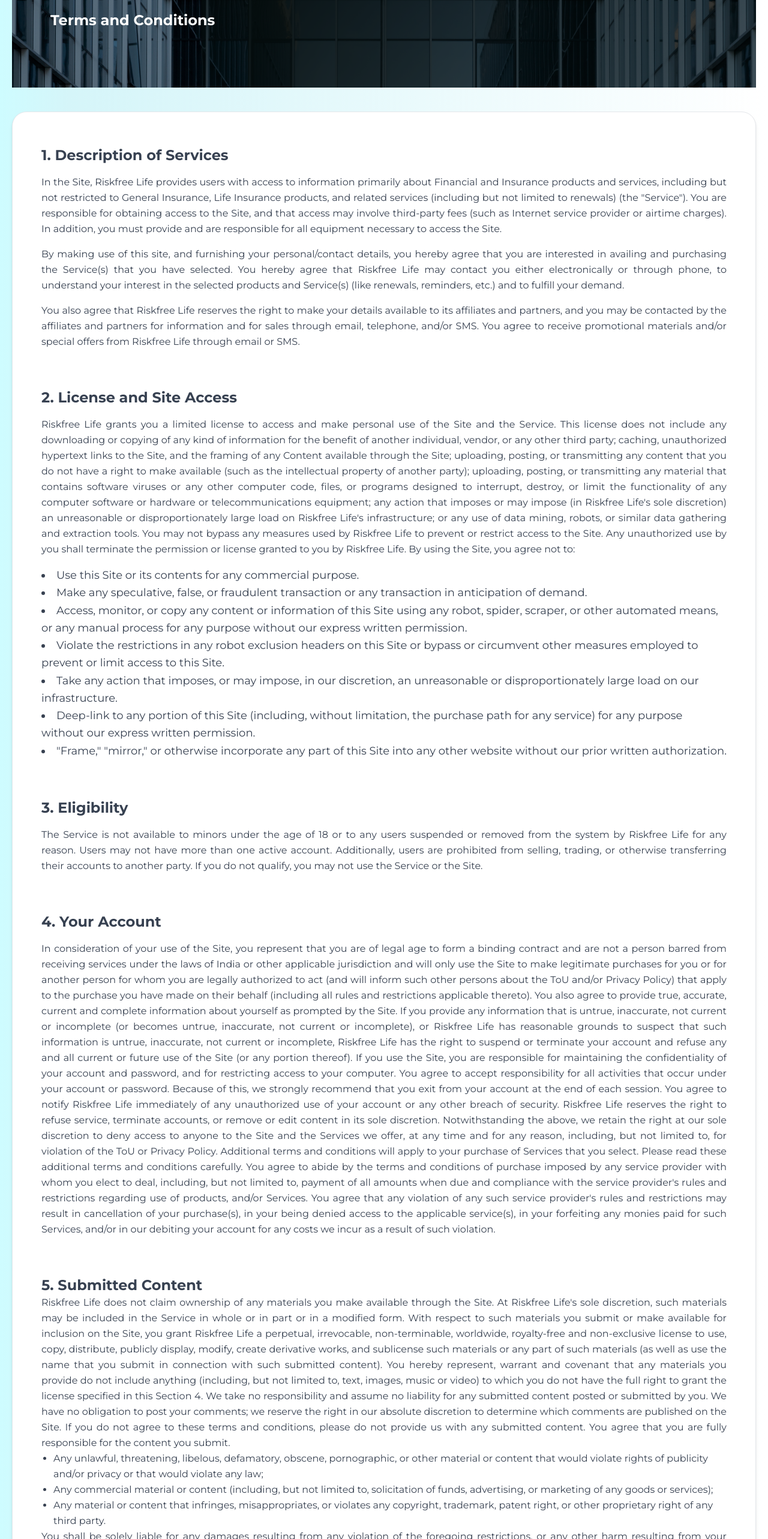
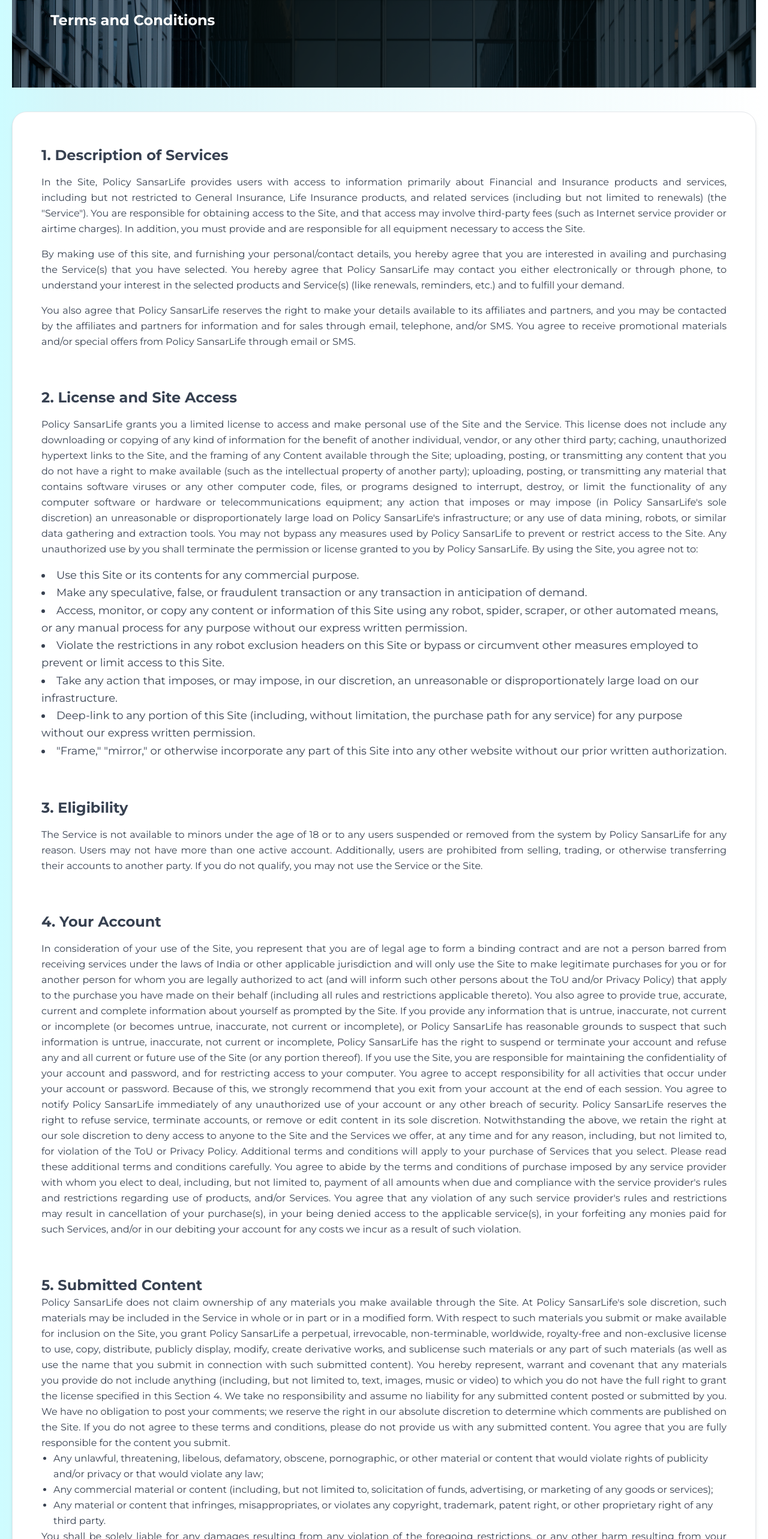
Before and after one commit to SameerDelXN/Policy-Sansar-Landing-Updated, a Next.js app: page /terms-and-conditions in a window 1280 px wide. Shown: the part 234-2800 px from the top of the page at 60% size. Built offline with nearby package versions, Linux system fonts and the light colour scheme.

Commit message:
replaced riskfree with PS

```diff
--- a/src/app/terms-and-conditions/page.jsx
+++ b/src/app/terms-and-conditions/page.jsx
@@ -18,35 +18,35 @@
       <div className="lg:px-4 lg:py-6 xxs:px-1 xxs:py-1 ">
   <h1 className="lg:text-2xl font-semibold mb-4 xxs:text-lg">1. Description of Services</h1>
   <p className="text-justify leading-relaxed text-gray-700 ">
-    In the Site, Riskfree Life provides users with access to information primarily about Financial and Insurance products and services,
+    In the Site, Policy SansarLife provides users with access to information primarily about Financial and Insurance products and services,
     including but not restricted to General Insurance, Life Insurance products, and related services (including but not limited to renewals)
     (the "Service"). You are responsible for obtaining access to the Site, and that access may involve third-party fees (such as Internet
     service provider or airtime charges). In addition, you must provide and are responsible for all equipment necessary to access the Site.
   </p>
   <p className="text-justify leading-relaxed text-gray-700 mt-4 g:text-md">
     By making use of this site, and furnishing your personal/contact details, you hereby agree that you are interested in availing and
-    purchasing the Service(s) that you have selected. You hereby agree that Riskfree Life may contact you either electronically or through
+    purchasing the Service(s) that you have selected. You hereby agree that Policy SansarLife may contact you either electronically or through
     phone, to understand your interest in the selected products and Service(s) (like renewals, reminders, etc.) and to fulfill your demand.
   </p>
   <p className="text-justify leading-relaxed text-gray-700 mt-4">
-    You also agree that Riskfree Life reserves the right to make your details available to its affiliates and partners, and you may be
+    You also agree that Policy SansarLife reserves the right to make your details available to its affiliates and partners, and you may be
     contacted by the affiliates and partners for information and for sales through email, telephone, and/or SMS. You agree to receive
-    promotional materials and/or special offers from Riskfree Life through email or SMS.
+    promotional materials and/or special offers from Policy SansarLife through email or SMS.
   </p>
 </div>
 
 <div className="lg:px-4 lg:py-6 xxs:px-2 xxs:py-3 ">
   <h1 className="lg:text-2xl font-semibold mb-4 xxs:text-lg">2. License and Site Access</h1>
   <p className=" text-justify leading-relaxed text-gray-700">
-    Riskfree Life grants you a limited license to access and make personal use of the Site and the Service. This license does not include any
+    Policy SansarLife grants you a limited license to access and make personal use of the Site and the Service. This license does not include any
     downloading or copying of any kind of information for the benefit of another individual, vendor, or any other third party; caching,
     unauthorized hypertext links to the Site, and the framing of any Content available through the Site; uploading, posting, or transmitting
     any content that you do not have a right to make available (such as the intellectual property of another party); uploading, posting, or
     transmitting any material that contains software viruses or any other computer code, files, or programs designed to interrupt, destroy,
     or limit the functionality of any computer software or hardware or telecommunications equipment; any action that imposes or may impose
-    (in Riskfree Life's sole discretion) an unreasonable or disproportionately large load on Riskfree Life's infrastructure; or any use of
-    data mining, robots, or similar data gathering and extraction tools. You may not bypass any measures used by Riskfree Life to prevent
-    or restrict access to the Site. Any unauthorized use by you shall terminate the permission or license granted to you by Riskfree Life.
+    (in Policy SansarLife's sole discretion) an unreasonable or disproportionately large load on Policy SansarLife's infrastructure; or any use of
+    data mining, robots, or similar data gathering and extraction tools. You may not bypass any measures used by Policy SansarLife to prevent
+    or restrict access to the Site. Any unauthorized use by you shall terminate the permission or license granted to you by Policy SansarLife.
     By using the Site, you agree not to:
   </p>
   <ul className="list-disc list-inside mt-4 text-gray-700 text-lg leading-relaxed">
@@ -77,7 +77,7 @@
       <h1 className="lg:text-2xl font-semibold mb-4 xxs:text-lg">3. Eligibility</h1>
         <p className="text-justify leading-relaxed text-gray-700">
           The Service is not available to minors under the age of 18 or to any
-          users suspended or removed from the system by Riskfree Life for any
+          users suspended or removed from the system by Policy SansarLife for any
           reason. Users may not have more than one active account. Additionally,
           users are prohibited from selling, trading, or otherwise transferring
           their accounts to another party. If you do not qualify, you may not
@@ -98,9 +98,9 @@
           agree to provide true, accurate, current and complete information
           about yourself as prompted by the Site. If you provide any information
           that is untrue, inaccurate, not current or incomplete (or becomes
-          untrue, inaccurate, not current or incomplete), or Riskfree Life has
+          untrue, inaccurate, not current or incomplete), or Policy SansarLife has
           reasonable grounds to suspect that such information is untrue,
-          inaccurate, not current or incomplete, Riskfree Life has the right to
+          inaccurate, not current or incomplete, Policy SansarLife has the right to
           suspend or terminate your account and refuse any and all current or
           future use of the Site (or any portion thereof). If you use the Site,
           you are responsible for maintaining the confidentiality of your
@@ -108,8 +108,8 @@
           agree to accept responsibility for all activities that occur under
           your account or password. Because of this, we strongly recommend that
           you exit from your account at the end of each session. You agree to
-          notify Riskfree Life immediately of any unauthorized use of your
-          account or any other breach of security. Riskfree Life reserves the
+          notify Policy SansarLife immediately of any unauthorized use of your
+          account or any other breach of security. Policy SansarLife reserves the
           right to refuse service, terminate accounts, or remove or edit content
           in its sole discretion. Notwithstanding the above, we retain the right
           at our sole discretion to deny access to anyone to the Site and the
@@ -132,11 +132,11 @@
        <div className="lg:px-4 lg:py-6 xxs:px-2 xxs:py-3 ">
        <h1 className="text-2xl font-semibold">5. Submitted Content</h1>
         <p className="text-justify leading-relaxed text-gray-700">
-          Riskfree Life does not claim ownership of any materials you make
-          available through the Site. At Riskfree Life's sole discretion, such
+          Policy SansarLife does not claim ownership of any materials you make
+          available through the Site. At Policy SansarLife's sole discretion, such
           materials may be included in the Service in whole or in part or in a
           modified form. With respect to such materials you submit or make
-          available for inclusion on the Site, you grant Riskfree Life a
+          available for inclusion on the Site, you grant Policy SansarLife a
           perpetual, irrevocable, non-terminable, worldwide, royalty-free and
           non-exclusive license to use, copy, distribute, publicly display,
           modify, create derivative works, and sublicense such materials or any
@@ -187,30 +187,30 @@
           inaccuracies relating to the information and description of the
           content, products, and services we expressly reserves the right to
           correct any pricing errors on the site and/or on pending reservations
-          made under an incorrect price. Riskfree Life makes no representation
+          made under an incorrect price. Policy SansarLife makes no representation
           about the suitability of the information, Software, products, and
           services contained on this site for any purpose, and the inclusion or
           offering of any products or services on this site does not constitute
           any endorsement or recommendation of such products or services. All
           such information, software, products, and services are provided "AS
-          IS" without warranty of any kind. Riskfree Life disclaims all
+          IS" without warranty of any kind. Policy SansarLife disclaims all
           warranties and conditions that this site, its services or any email
-          sent from Riskfree Life, its affiliates, and/or their respective or
+          sent from Policy SansarLife, its affiliates, and/or their respective or
           associated service providers are free of viruses or other harmful
-          components. Riskfree Life hereby disclaims all warranties and
+          components. Policy SansarLife hereby disclaims all warranties and
           conditions with regard to this information, software, products, and
           services, including all implied warranties and conditions of
           merchantability, fitness for a particular purpose, title, and no
           infringement. The service providers providing services on this site
-          are independent affiliates and Riskfree Life are not liable for the
+          are independent affiliates and Policy SansarLife are not liable for the
           acts, errors, omissions, representations, warranties, breaches or
           negligence of any such service providers or for any personal injuries,
           death, property damage, or other damages or expenses resulting
-          therefore. Riskfree Life and its affiliates have no liability and will
+          therefore. Policy SansarLife and its affiliates have no liability and will
           make no refund in the event of any delay, cancellation, strike, force
           majeure or other causes beyond their direct control, and they have no
           responsibility for any additional expense omissions delays or acts of
-          any government or authority. In no event shall Riskfree Life and/or
+          any government or authority. In no event shall Policy SansarLife and/or
           its affiliates be liable for any direct, indirect, punitive,
           incidental, special, or consequential damages arising out of, or in
           any way connected with, your access to, display of or use of this site
@@ -220,7 +220,7 @@
           sites, products, and services obtained through this site; or otherwise
           arising out of the access to, display of or use of this site) whether
           based on a theory of negligence, contract, tort, strict liability, or
-          otherwise, and even if Riskfree Life and/or its affiliates their
+          otherwise, and even if Policy SansarLife and/or its affiliates their
           respective service providers have been advised of the possibility of
           such damages.
         </p>
@@ -257,7 +257,7 @@
           Please note such deduction is at the sole discretion of the insurer.
           All payments with respect to refunds as stated under this paragraph 1
           shall be the sole responsibility of the insurer per the rules and
-          regulations laid down by the IRDAI. You understand that Riskfree Life
+          regulations laid down by the IRDAI. You understand that Policy SansarLife
           has tied up with RBI authorized payment gateways to allow you to make
           online payments towards your insurance premium amount and is only
           acting as a mere facilitator and providing its assistance to its
@@ -334,7 +334,7 @@
   (iv) You declare that you consent to the insurance company seeking medical information from any doctor or hospital who/which at any time has attended on the person to be insured/proposer or from any past or present employer concerning anything which affects the physical or mental health of the person to be insured/proposer and seeking information from any insurer to whom an application for insurance on the person to be insured/proposer has been made for the purpose of underwriting the proposal and/or claim settlement.
 </p>
 <p className="text-justify leading-relaxed text-gray-700">
-  (v) You authorize the Riskfree Life/insurance Broking company to share information pertaining to your proposal including the medical records of the insured/proposer for the sole purpose of underwriting the proposal and/or claims settlement and with any Governmental and/or Regulatory authority.
+  (v) You authorize the Policy SansarLife/insurance Broking company to share information pertaining to your proposal including the medical records of the insured/proposer for the sole purpose of underwriting the proposal and/or claims settlement and with any Governmental and/or Regulatory authority.
 </p>
 <p className="text-justify leading-relaxed text-gray-700">
   (vi) You consent to and authorize any of the insurance company’s authorized representatives not being direct employees of the company to seek medical information required for the purpose of policy issuance or claim settlement under this policy from any hospital/medical practitioner that you or any person proposed to be insured/insured has attended or may attend in future concerning any disease or illness or injury.
@@ -405,8 +405,8 @@
        <div className="lg:px-4 lg:py-6 xxs:px-2 xxs:py-3 ">
        <h1 className="lg:text-2xl font-semibold mb-4 xxs:text-lg">10. License Disclaimer</h1>
         <p className="text-justify leading-relaxed text-gray-700">
-          Nothing on any Riskfree Life website shall be construed as conferring
-          any license under any of Riskfree Life's or any third party's
+          Nothing on any Policy SansarLife website shall be construed as conferring
+          any license under any of Policy SansarLife's or any third party's
           intellectual property rights, whether by estoppel, implication, or
           otherwise.
         </p>
@@ -414,7 +414,7 @@
        <div className="lg:px-4 lg:py-6 xxs:px-2 xxs:py-3 ">
        <h1 className="lg:text-2xl font-semibold mb-4 xxs:text-lg">11. Local Laws</h1>
         <p className="text-justify leading-relaxed text-gray-700">
-          Riskfree Life controls and operates this Website from its headquarters
+          Policy SansarLife controls and operates this Website from its headquarters
           in Mumbai, India and makes no representation that the materials on the
           website are appropriate or available for use in other locations. If
           you use this Website from other locations, you are responsible for
@@ -430,33 +430,33 @@
        <div className="lg:px-4 lg:py-6 xxs:px-2 xxs:py-3 ">
        <h1 className="lg:text-2xl font-semibold mb-4 xxs:text-lg">12. Limitation of Liability</h1>
         <p className="text-justify leading-relaxed text-gray-700">
-          You expressly understand and agree that Riskfree Life and its
+          You expressly understand and agree that Policy SansarLife and its
           subsidiaries, affiliates, officers, employees, agents, partners and
           licensors shall not be liable to you for any direct, indirect,
           incidental, special, consequential or exemplary damages, including,
           but not limited to, damages for loss of profits, goodwill, use, data
-          or other intangible losses (even if Riskfree Life has been advised of
+          or other intangible losses (even if Policy SansarLife has been advised of
           the possibility of such damages), resulting from use of the site,
           content or any related services. If, despite the limitation above,
-          Riskfree Life or its Affiliates are found liable for any loss or
+          Policy SansarLife or its Affiliates are found liable for any loss or
           damage which arises out of or in any way connected with any of the
-          occurrences described above, then the liability of Riskfree Life
+          occurrences described above, then the liability of Policy SansarLife
           and/or Its Affiliates will in no event exceed, in the aggregate, the
-          greater of (a) the service fees you paid to Riskfree Life in
+          greater of (a) the service fees you paid to Policy SansarLife in
           connection with such transaction(s) on this Site, or (b) Rupees One
           Hundred only (INR 100) The limitation of liability reflects the
           allocation of risk between the parties. The limitations specified in
           this section will survive and apply even if any limited remedy
           specified in these terms is found to have failed of its essential
           purpose. The limitations of liability provided in these terms inure to
-          the benefit of Riskfree Life, Its affiliates, and/or their respective
+          the benefit of Policy SansarLife, Its affiliates, and/or their respective
           service providers.
         </p>
        </div>
        <div className="lg:px-4 lg:py-6 xxs:px-2 xxs:py-3 ">
        <h1 className="lg:text-2xl font-semibold mb-4 xxs:text-lg">13. Indemnity</h1>
         <p className="text-justify leading-relaxed text-gray-700">
-          You agree to indemnify and hold Riskfree Life (and its officers,
+          You agree to indemnify and hold Policy SansarLife (and its officers,
           directors, agents, subsidiaries, joint ventures, and employees)
           harmless from any and against any claims, causes of action, demands,
           recoveries, losses, damages, fines, penalties or other costs or
@@ -469,9 +469,9 @@
        <div className="lg:px-4 lg:py-6 xxs:px-2 xxs:py-3 ">
        <h1 className="lg:text-2xl font-semibold mb-4 xxs:text-lg">14. Electronic Communication</h1>
         <p className="text-justify leading-relaxed text-gray-700">
-          When you use the Site or send emails to Riskfree Life, you are
-          communicating with Riskfree Life electronically. You consent to
-          receive communications from Riskfree Life electronically. Riskfree
+          When you use the Site or send emails to Policy SansarLife, you are
+          communicating with Policy SansarLife electronically. You consent to
+          receive communications from Policy SansarLife electronically. Riskfree
           Life may communicate with you by email or by posting notices on the
           Site or by phone or usually available means of communication. You
           agree that all agreements, notices, disclosures and other
```
